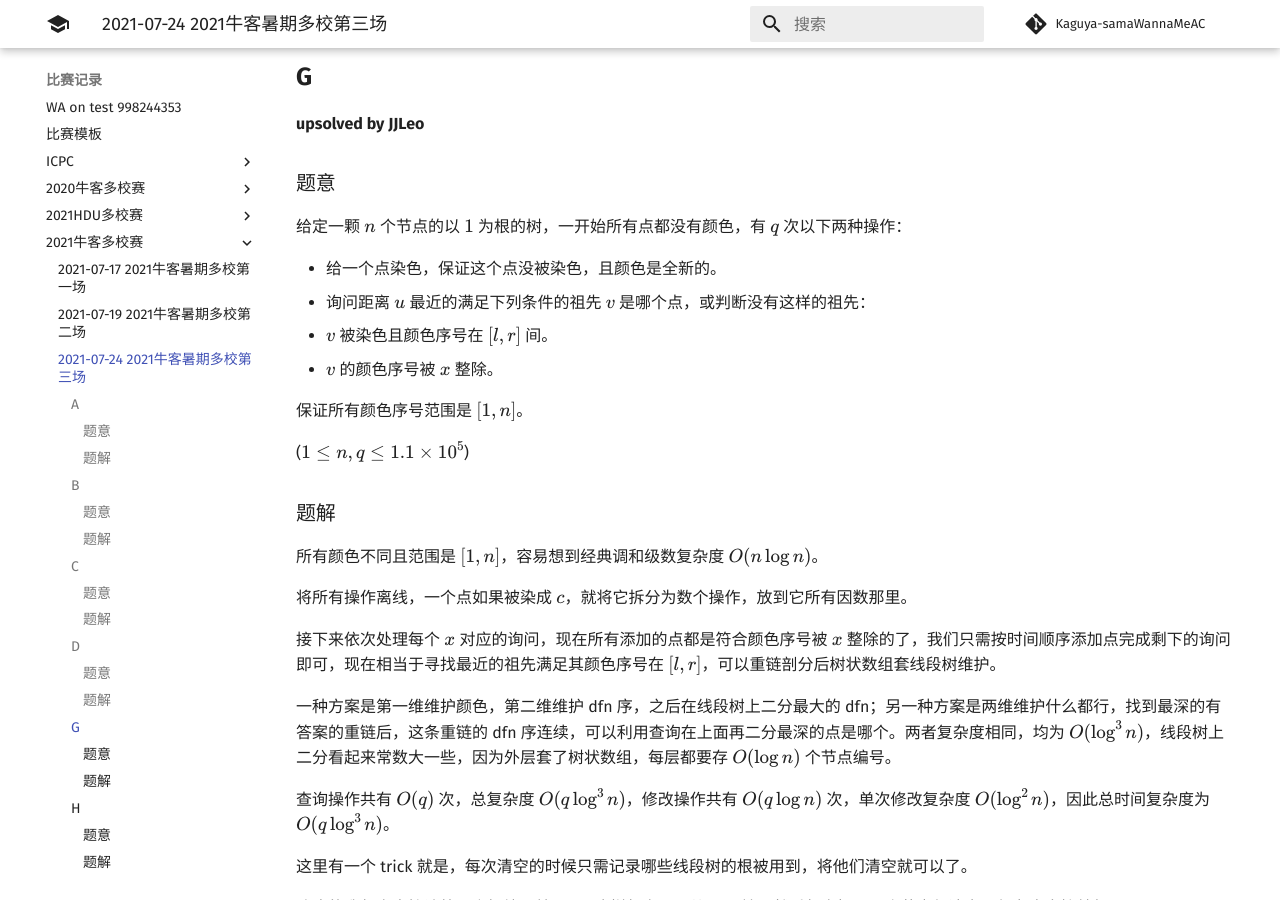
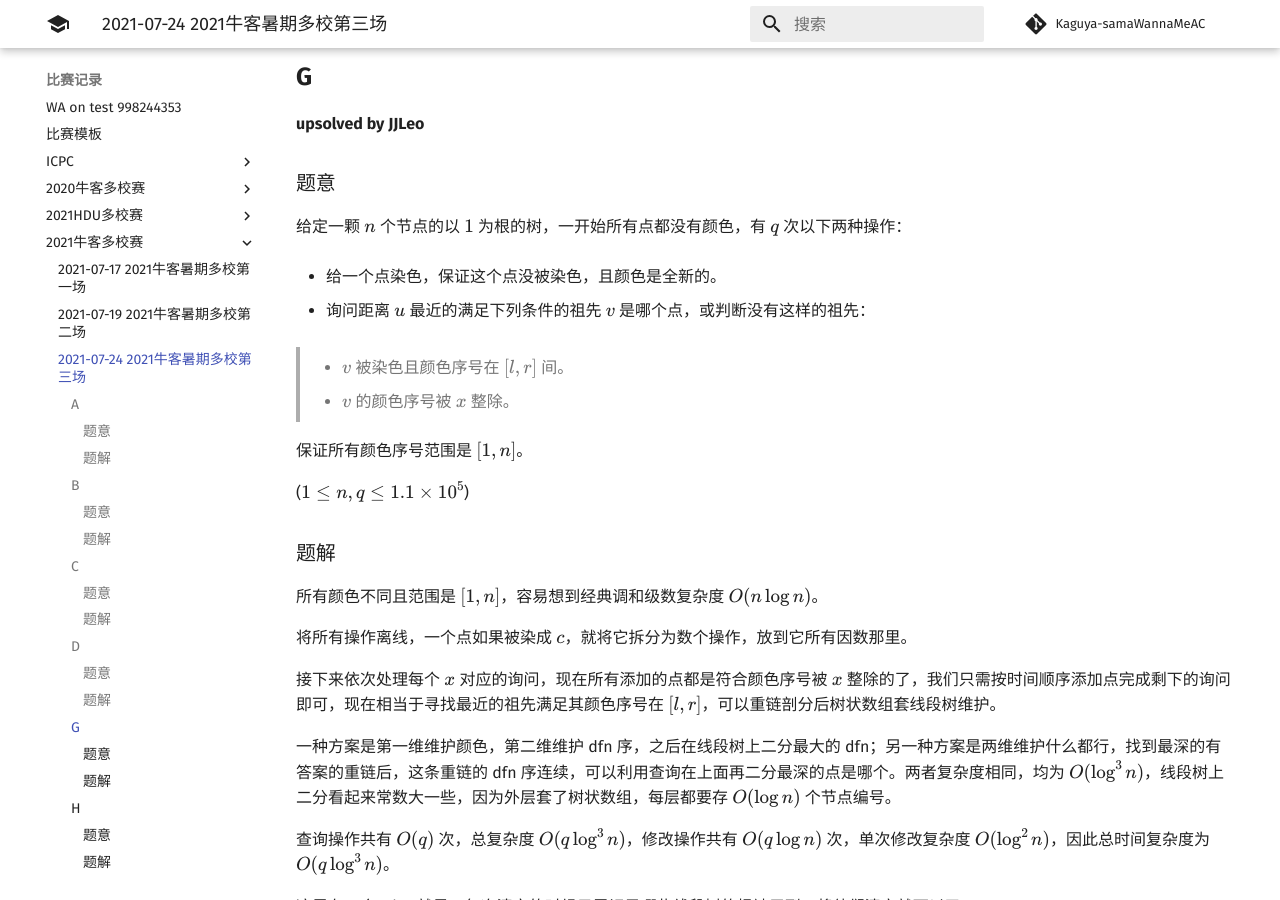
Before and after one commit to Kaguya-samaWannaMeAC/kaguya-samawannameac.github.io, an MkDocs documentation site: the page built from docs/contest/2021-07-24 2021牛客暑期多校第三场.md, in a window 1280 px wide and 900 px high, scrolled down 3699 px. Built offline with MkDocs 1.6.1 and Material for MkDocs 9.7.7, drawn with Linux system fonts in a browser that asks for light colours; comment, search, counter and statistics services are not loaded.

```diff
--- a/docs/contest/2021-07-24 2021牛客暑期多校第三场.md
+++ b/docs/contest/2021-07-24 2021牛客暑期多校第三场.md
@@ -123,10 +123,12 @@ $n\times n$ 的矩阵，$k$ 个位置不能选，要求每行、每列、正对
 给定一颗 $n$ 个节点的以 $1$ 为根的树，一开始所有点都没有颜色，有 $q$ 次以下两种操作：
 
 - 给一个点染色，保证这个点没被染色，且颜色是全新的。
+
 - 询问距离 $u$ 最近的满足下列条件的祖先 $v$ 是哪个点，或判断没有这样的祖先：
 
-   - $v$ 被染色且颜色序号在 $[l,r]$ 间。
-   - $v$ 的颜色序号被 $x$ 整除。
+   > - $v$ 被染色且颜色序号在 $[l,r]$ 间。
+   >
+   > - $v$ 的颜色序号被 $x$ 整除。
 
 保证所有颜色序号范围是 $[1,n]$。
 
```
